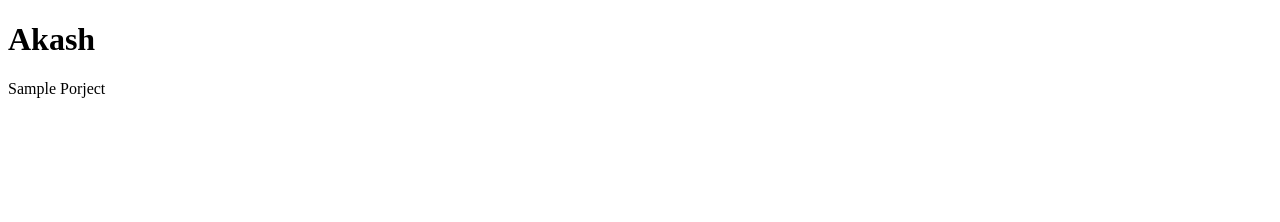
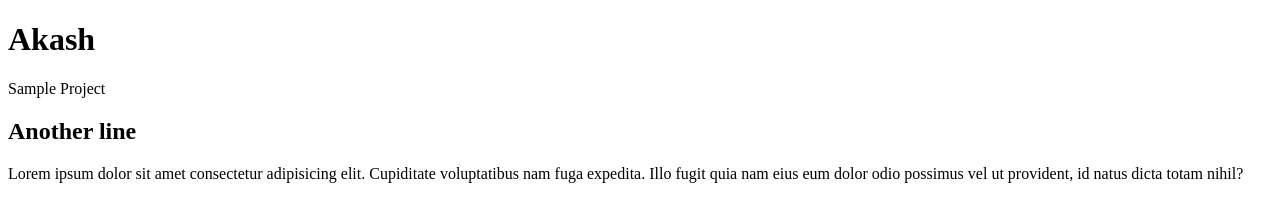
Before and after one commit to akashkumarpsiog/GitPrac, a plain HTML site: page index.html in a window 1280 px wide. Drawn offline with Linux system fonts and the light colour scheme.

Commit message:
second commit

```diff
--- a/index.html
+++ b/index.html
@@ -5,6 +5,9 @@
 </head>
 <body>
   <h1>Akash</h1>
-  <p>Sample Porject</p>
+  <p>Sample Project</p>
+  <h2>Another line</h2>
+  <p> Lorem ipsum dolor sit amet consectetur adipisicing elit. Cupiditate voluptatibus nam fuga expedita. Illo fugit quia nam eius eum dolor odio possimus vel ut provident, id natus dicta totam nihil?</p>
 </body>
+
 </html>
```
